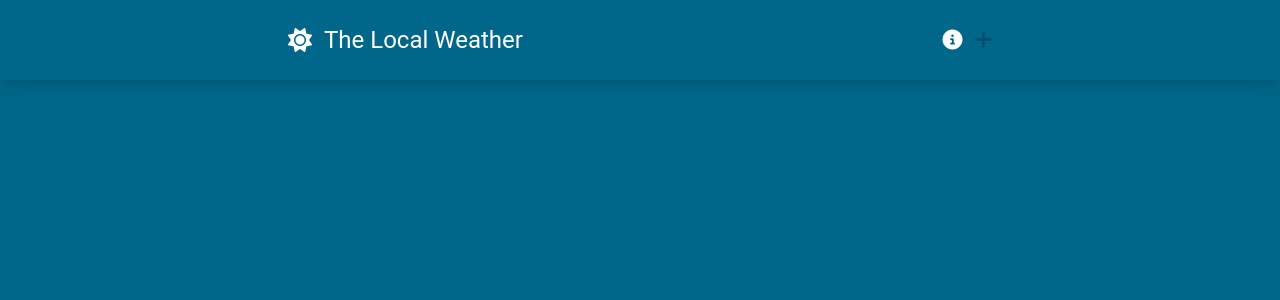
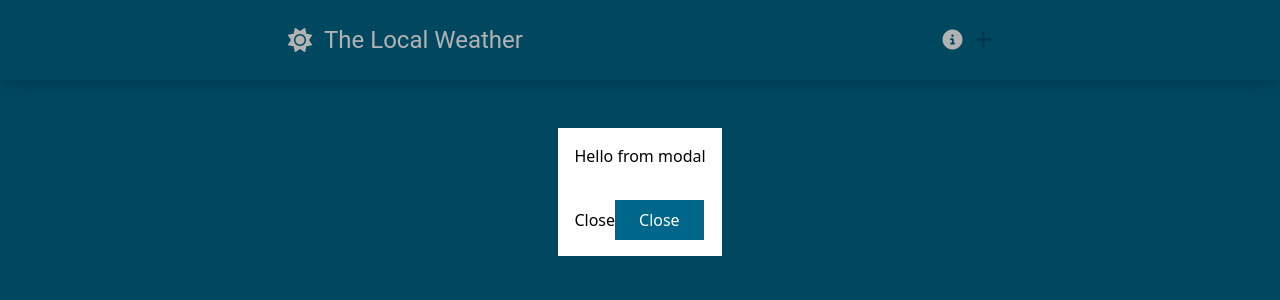
Before and after one commit to BadVoice/Weather-App, a Vue app: page / in a window 1280 px wide. Both pictures are taken after a click on the icon 952 px from the left and 40 px from the top of the page. Shown: the top 300 px of the page. Built offline with nearby package versions, Linux system fonts and the light colour scheme.

Commit message:
feat: reusable animated modal

```diff
--- /dev/null
+++ b/src/components/BaseModal.vue
@@ -0,0 +1,65 @@
+<template>
+    <Teleport to="body" >
+        <Transition name="modal-outer">
+        <div class="absolute w-full bg-black bg-opacity-30 h-screen top-0 left-0 flex justify-center
+        px-8"
+        v-show="modalActive">
+            <Transition class="modal-inner">
+                <div
+            v-if="modalActive"
+            class="p-4 bg-white self-start mt-32 max-w-screen-md">
+                    <slot  />
+                    <button class="text-white mt-8 bg-weather-primary
+                    py-2 px-6"
+                    @click="$emit('close-modal')"
+                    >
+                    Close
+                    </button>
+            </div>
+            </Transition>
+        </div>
+    </Transition>
+    </Teleport>
+</template>
+
+<script setup>
+
+    defineEmits(['close-modal'])
+
+    defineProps({
+        modalActive: {
+            type: Boolean,
+            default: false
+        }
+    })
+
+</script>
+
+<style scoped>
+    .modal-outer-enter-active,
+    .modal-outer-leave-active {
+    transition: opacity 0.3s cubic-bezier(0.52, 0.02, 0.19, 1.02);
+    }
+
+    .modal-outer-enter-from,
+    .modal-outer-leave-to {
+        opacity: 0;
+    }
+
+    .modal-outer-enter-active{
+        transition:  all 0.3s cubic-bezier(0.52, 0.02, 0.19, 1.02) 0.15s;
+    }
+
+    .modal-outer-leave-active {
+        transition:  all 0.3s cubic-bezier(0.52, 0.02, 0.19, 1.02)
+    }
+
+    .modal-inner-enter-from {
+        opacity: 0;
+        transform: scale(0.8);
+    }
+    .modal-inner-leave-to {
+        transform: scale(0.8);
+    }
+
+</style>
--- a/src/components/Layout/SiteNavigation.vue
+++ b/src/components/Layout/SiteNavigation.vue
@@ -11,11 +11,17 @@
 
             <div class="flex gap-3 flex-1 justify-end">
                 <i class="fa-solid fa-circle-info text-xl
-                hover:text-weather-secondary duration-150 cursor-pointer">
+                hover:text-weather-secondary duration-150 cursor-pointer"
+                @click="toggleModal">
                 </i>
 
                 <i class="fa-solid fa-plus text-xl hover: first-letter:text-weather-secondary duration-150 cursor-pointer"></i>
             </div>
+
+            <BaseModal :modalActive="modalActive" @close-modal="toggleModal">
+                <h1 class="text-black">Hello from modal</h1>
+                <button> Close </button>
+            </BaseModal>
         </nav>
     </header>
 </template>
@@ -25,6 +31,16 @@
     imports
 */
     import { RouterLink } from 'vue-router';
+    import BaseModal from '@/components/BaseModal.vue';
+import { ref } from '@vue/reactivity';
+/*
+    modal active
+*/
+
+const modalActive = ref(null)
+const toggleModal = () => {
+modalActive.value = !modalActive.value
+}
 
 
 </script>
```
